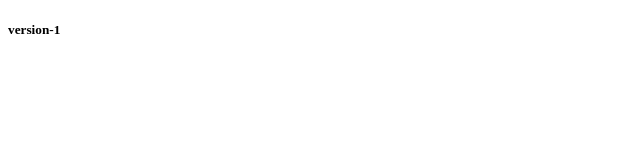
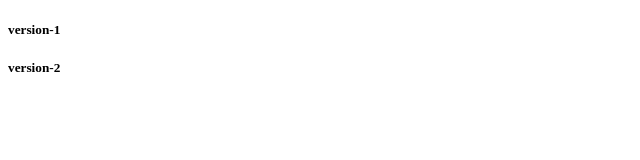
Before and after one commit to GnaneswaraRao123/git-demo, a plain HTML site: page index.html in a window 1280 px wide. Shown: the full height of the page, 0-640 px from the left. Drawn offline with Linux system fonts and the light colour scheme.

Commit message:
version-2

```diff
--- a/index.html
+++ b/index.html
@@ -7,5 +7,6 @@
 </head>
 <body>
     <h5>version-1</h5>
+    <h5>version-2</h5>
 </body>
 </html>
```
